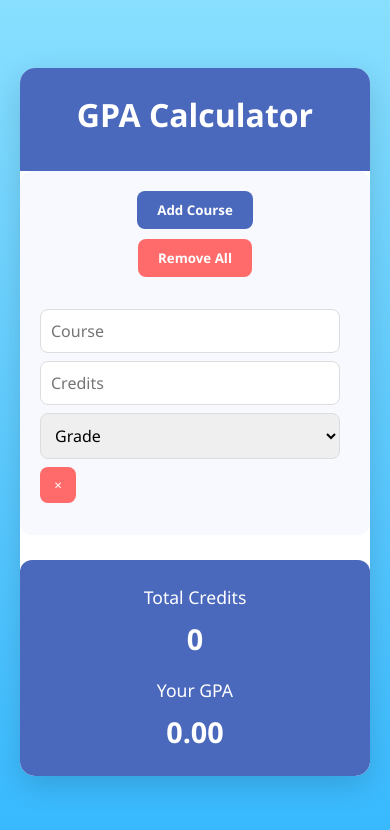
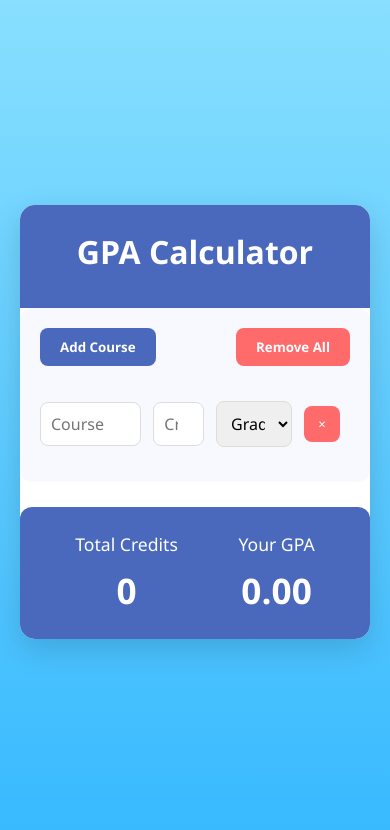
Before and after one commit to mnoNoor/GPA_calculator, a plain HTML site: page index.html in a window 390 px wide. Drawn offline with Linux system fonts and the light colour scheme.

Commit message:
index.html

```diff
--- a/index.html
+++ b/index.html
@@ -42,14 +42,8 @@
             margin-bottom: 10px;
         }
 
-        .header p {
-            opacity: 0.9;
-            font-size: 1rem;
-        }
-
         .courses-container {
             background-color: #f8f9ff;
-
             border-radius: 12px;
             padding: 20px;
             margin-bottom: 25px;
@@ -166,29 +160,6 @@
             font-weight: 700;
         }
 
-        /* Responsive Design */
-        @media (max-width: 650px) {
-            .course {
-                grid-template-columns: 1fr;
-                gap: 8px;
-                padding: 12px 0;
-            }
-
-            .results-content {
-                flex-direction: column;
-                gap: 20px;
-            }
-
-            .result-value {
-                font-size: 1.8rem;
-            }
-
-            .courses-header {
-                flex-direction: column;
-                gap: 10px;
-                align-items: center;
-            }
-        }
     </style>
 </head>
 <body>
```
